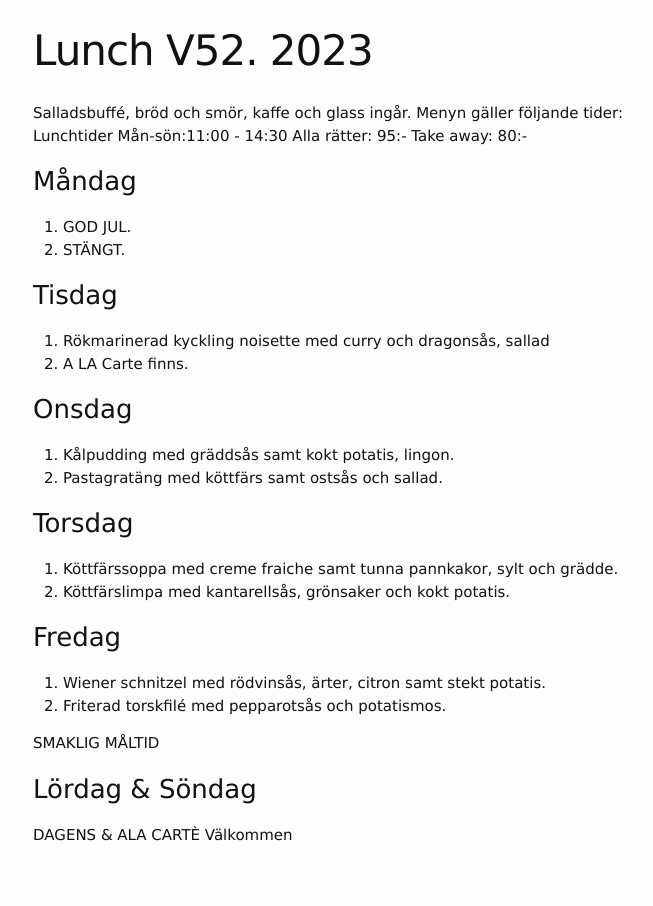
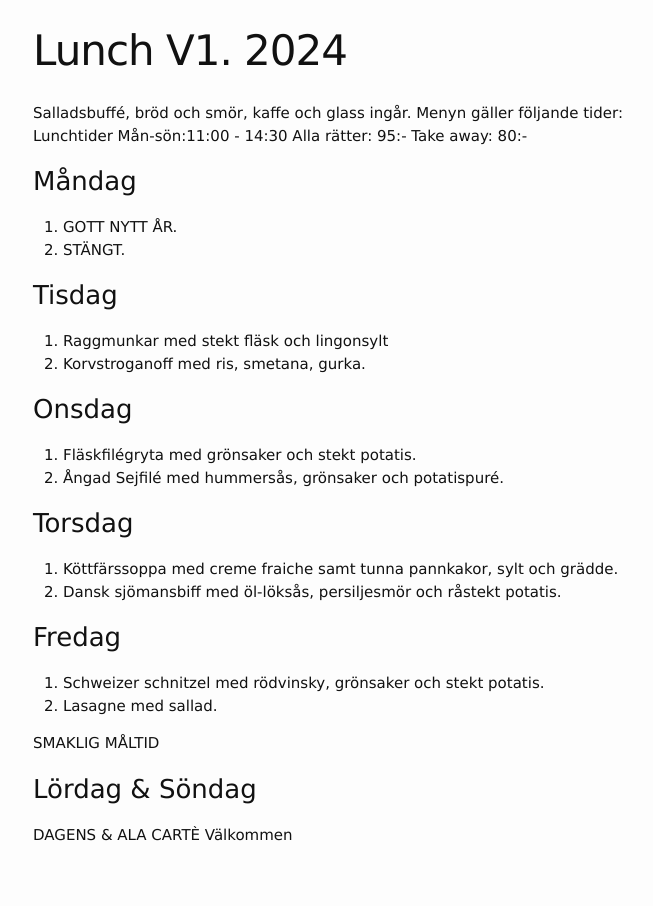
Before and after one commit to FarInn62/farinn62.github.io, a Jekyll site: the page built from lunch.md, in a window 1280 px wide. Shown: the whole page, without its empty margins (237-890 px from the left). Built offline with Jekyll 4.4.1, drawn with Linux system fonts in a browser that asks for light colours.

Commit message:
Update lunch.md

```diff
--- a/lunch.md
+++ b/lunch.md
@@ -1,6 +1,6 @@
 ---
 layout: foodmenu
-title: Lunch V52. 2023
+title: Lunch V1. 2024
 permalink: /lunch/
 published: true
 ---
@@ -11,28 +11,28 @@ Alla rätter: 95:- Take away: 80:-
 
 ### Måndag
 
-1. GOD JUL.
+1. GOTT NYTT ÅR.
 2. STÄNGT.
 
 ### Tisdag
 
-1. Rökmarinerad kyckling noisette med curry och dragonsås, sallad
-2. A LA Carte finns.
+1. Raggmunkar med stekt fläsk och lingonsylt
+2. Korvstroganoff med ris, smetana, gurka.
 
 ### Onsdag
 
-1. Kålpudding med gräddsås samt kokt potatis, lingon.
-2. Pastagratäng med köttfärs samt ostsås och sallad.
+1. Fläskfilégryta med grönsaker och stekt potatis.
+2. Ångad Sejfilé med hummersås, grönsaker och potatispuré.
 
 ### Torsdag
 
 1. Köttfärssoppa med creme fraiche samt tunna pannkakor, sylt och grädde.
-2. Köttfärslimpa med kantarellsås, grönsaker och kokt potatis.
+2. Dansk sjömansbiff med öl-löksås, persiljesmör och råstekt potatis.
 
 ### Fredag
 
-1. Wiener schnitzel med rödvinsås, ärter, citron samt stekt potatis.
-2. Friterad torskfilé med pepparotsås och potatismos.
+1. Schweizer schnitzel med rödvinsky, grönsaker och stekt potatis.
+2. Lasagne med sallad.
 
 
 SMAKLIG MÅLTID
```
